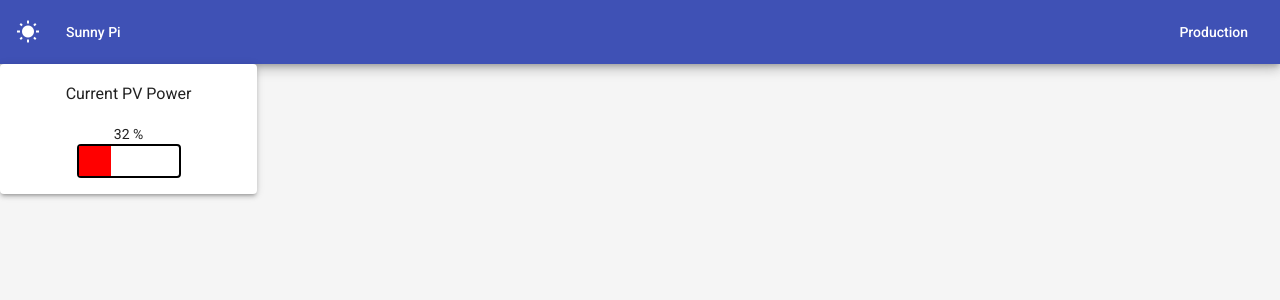
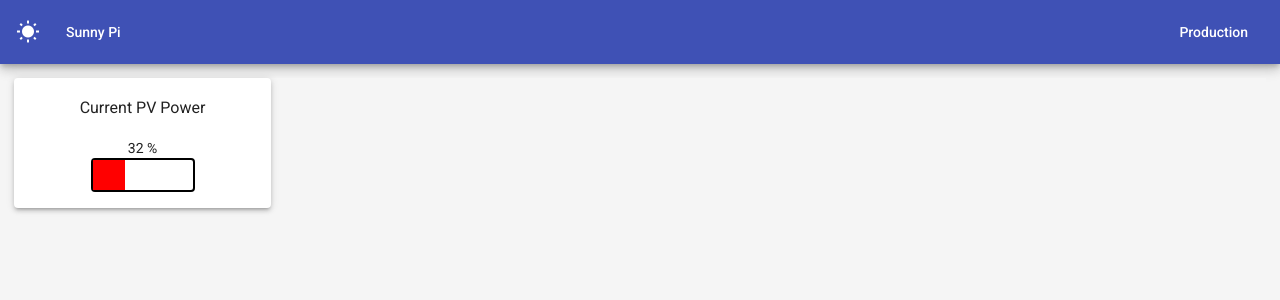
Before and after one commit to ckbrewer33/SMA-monitor-pi, an Angular app: page /production in a window 1280 px wide. Shown: the top 300 px of the page. Built offline with nearby package versions, Linux system fonts and the light colour scheme.

Commit message:
Abstracted number bar to its own component, some styling

```diff
--- a/src/app/app.component.html
+++ b/src/app/app.component.html
@@ -1,4 +1,9 @@
-<div class="app-container">
-  <sunnypi-navbar></sunnypi-navbar>
-  <router-outlet></router-outlet>
+<div class="wrapper">
+  <div class="header">
+    <sunnypi-navbar></sunnypi-navbar>
+  </div>
+
+  <div class="app-body">
+    <router-outlet></router-outlet>
+  </div>
 </div>
--- a/src/app/app.component.scss
+++ b/src/app/app.component.scss
@@ -7,12 +7,13 @@
   flex-direction: column;
 }
 
-.header, .footer {
+.header {
   flex-grow: 0;
   flex-shrink: 0;
 }
 
 .app-body {
   flex-grow: 1;
-  background-color: $dark-background;
+  background-color: $light-background;
+  margin: 1em;
 }
--- a/src/app/app.module.ts
+++ b/src/app/app.module.ts
@@ -11,15 +11,16 @@ import { AppRoutingModule } from './app-routing.module';
 import { AppComponent } from './app.component';
 import { BrowserAnimationsModule } from '@angular/platform-browser/animations';
 import { ProductionComponent } from './production/production.component';
-import { NumberBarComponent } from './production/number-bar/number-bar.component';
 import { NavbarComponent } from './navbar/navbar.component';
+import { NumberBarWidgetComponent } from './number-bar-widget/number-bar-widget.component';
+
 
 @NgModule({
   declarations: [
     AppComponent,
-    NumberBarComponent,
     ProductionComponent,
     NavbarComponent,
+    NumberBarWidgetComponent,
   ],
   imports: [
     AppRoutingModule,
--- a/src/app/production/production.component.html
+++ b/src/app/production/production.component.html
@@ -1,7 +1,7 @@
 
 <mat-card class="card">
   <mat-card-content>
-    <sunnypi-number-bar [title]="'Current PV Power'"
-                        [fillPercent]="pvPowerPercent"></sunnypi-number-bar>
+    <sunnypi-number-bar-widget [title]="'Current PV Power'"
+                        [fillPercent]="pvPowerPercent"></sunnypi-number-bar-widget>
   </mat-card-content>
 </mat-card>
```
Also changed, not shown: src/app/number-bar-widget/number-bar-widget.component.ts (renamed from src/app/production/number-bar/number-bar.component.ts, +4 -4 lines), src/app/number-bar-widget/number-bar-widget.component.html (renamed from src/app/production/number-bar/number-bar.component.html), src/app/number-bar-widget/number-bar-widget.component.scss (renamed from src/app/production/number-bar/number-bar.component.scss), 1 other file (tests, documents, lock files or other folders).
